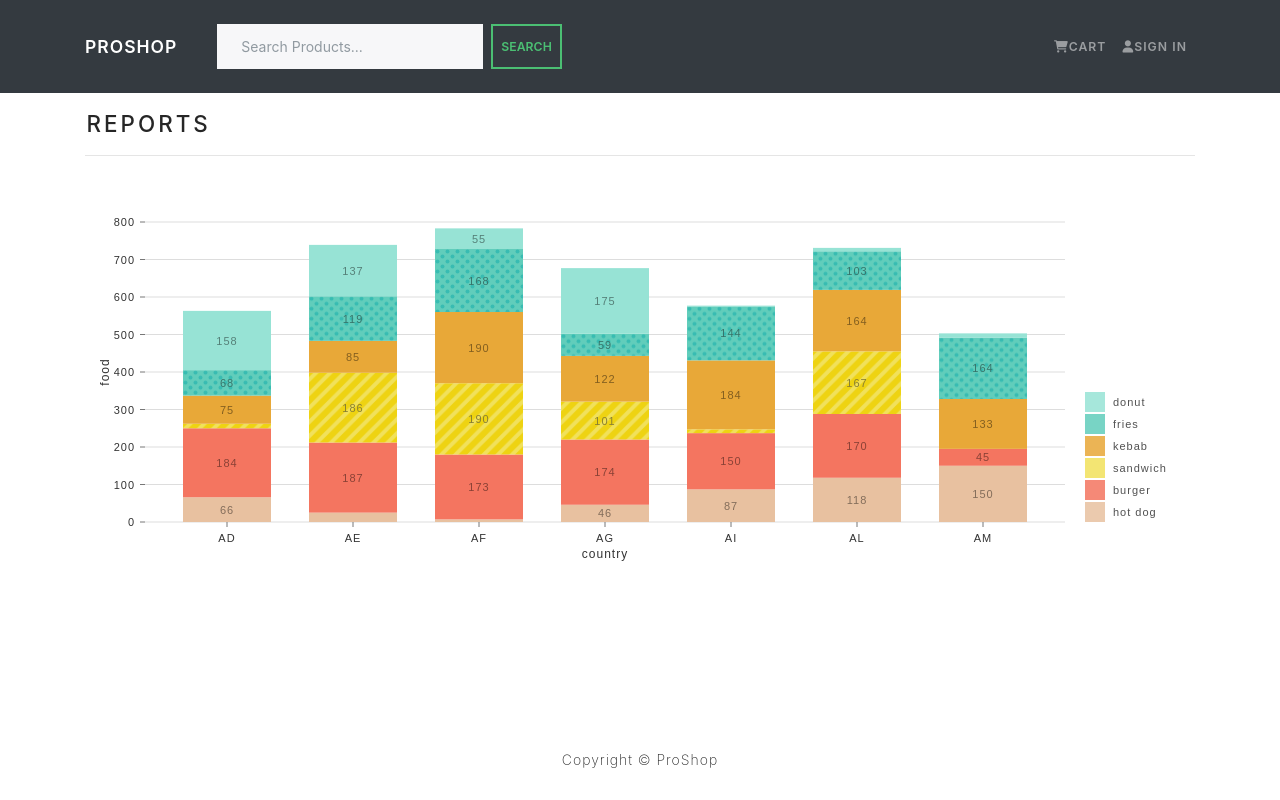
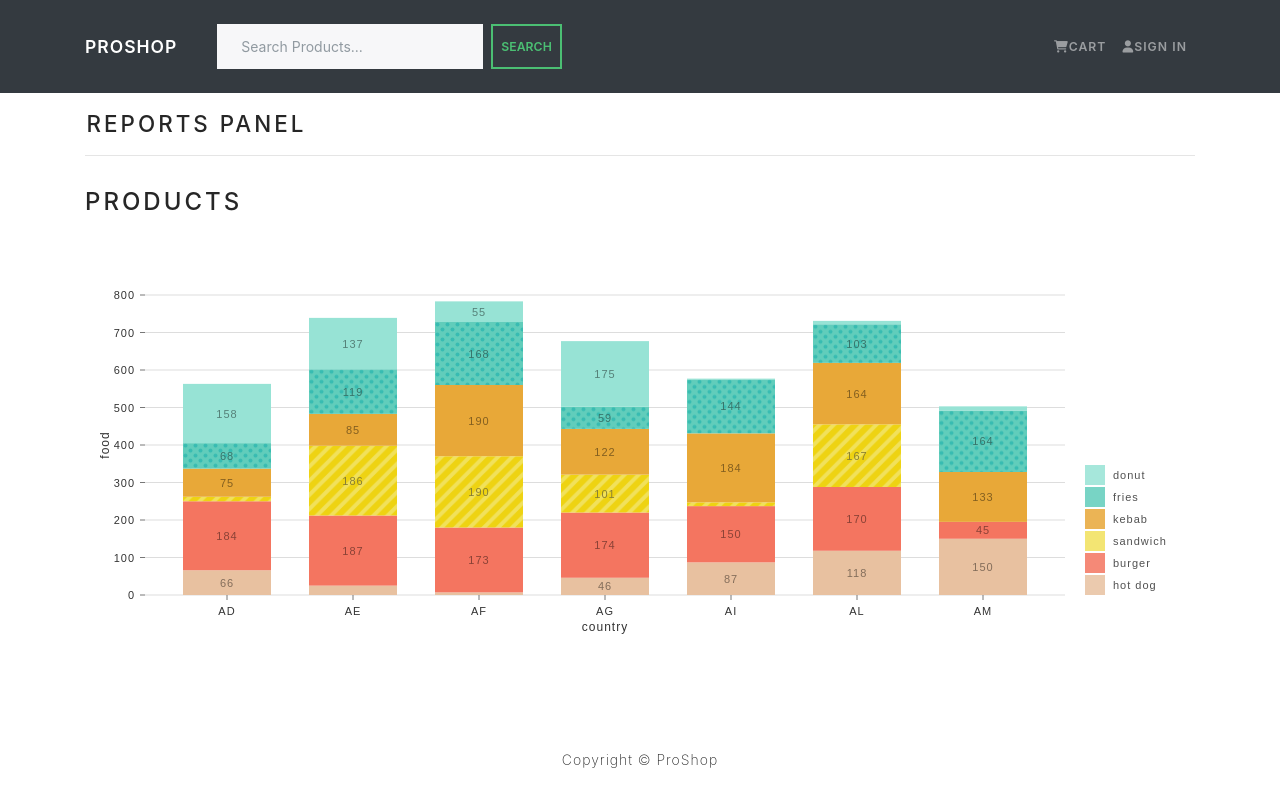
Before and after one commit to Juanchobostero/ecommerce-reactjs, a React (Create React App) app in the folder frontend/: page /admin/reports in a window 1280 px wide. Built offline with nearby package versions, Linux system fonts and the light colour scheme.

Commit message:
blablabla

```diff
--- a/frontend/src/screens/ReportScreen.js
+++ b/frontend/src/screens/ReportScreen.js
@@ -127,8 +127,9 @@ const ReportScreen = () => {
 
     return (
         <>
-            <h1>Reports</h1>
+            <h1>Reports Panel</h1>
             <hr></hr>
+            <h3>Products</h3>
             <div style={{height: 400}}>
               <ResponsiveBar
                 data={data}
--- a/frontend/src/screens/UserListScreen.js
+++ b/frontend/src/screens/UserListScreen.js
@@ -1,7 +1,7 @@
 import React, { useEffect } from 'react';
 import { useNavigate } from 'react-router-dom';
 import { LinkContainer } from 'react-router-bootstrap';
-import { Table, Button, Row, Col } from 'react-bootstrap';
+import { Table, Button } from 'react-bootstrap';
 import { useDispatch, useSelector } from 'react-redux';
 import Message from '../components/Message';
 import Loader from '../components/Loader';
@@ -92,12 +92,6 @@ const UserListScreen = () => {
                         ))}
                     </tbody>
                 </Table>
-                <Row>
-                    <Col md={12}>
-                        <h3>Sales by user</h3>
-                    </Col>
-
-                </Row>
                 </>
             )}
         </>
```
